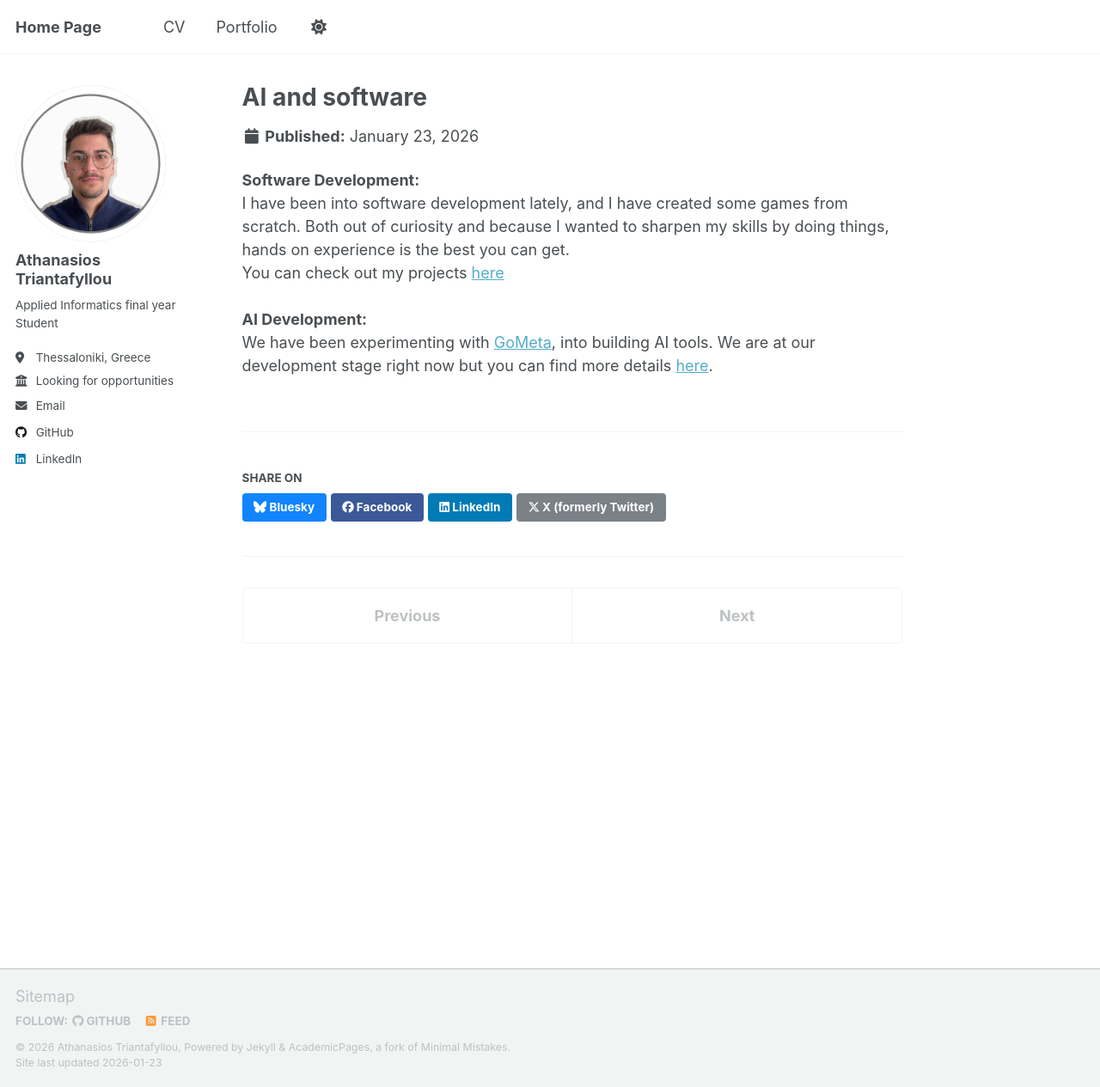
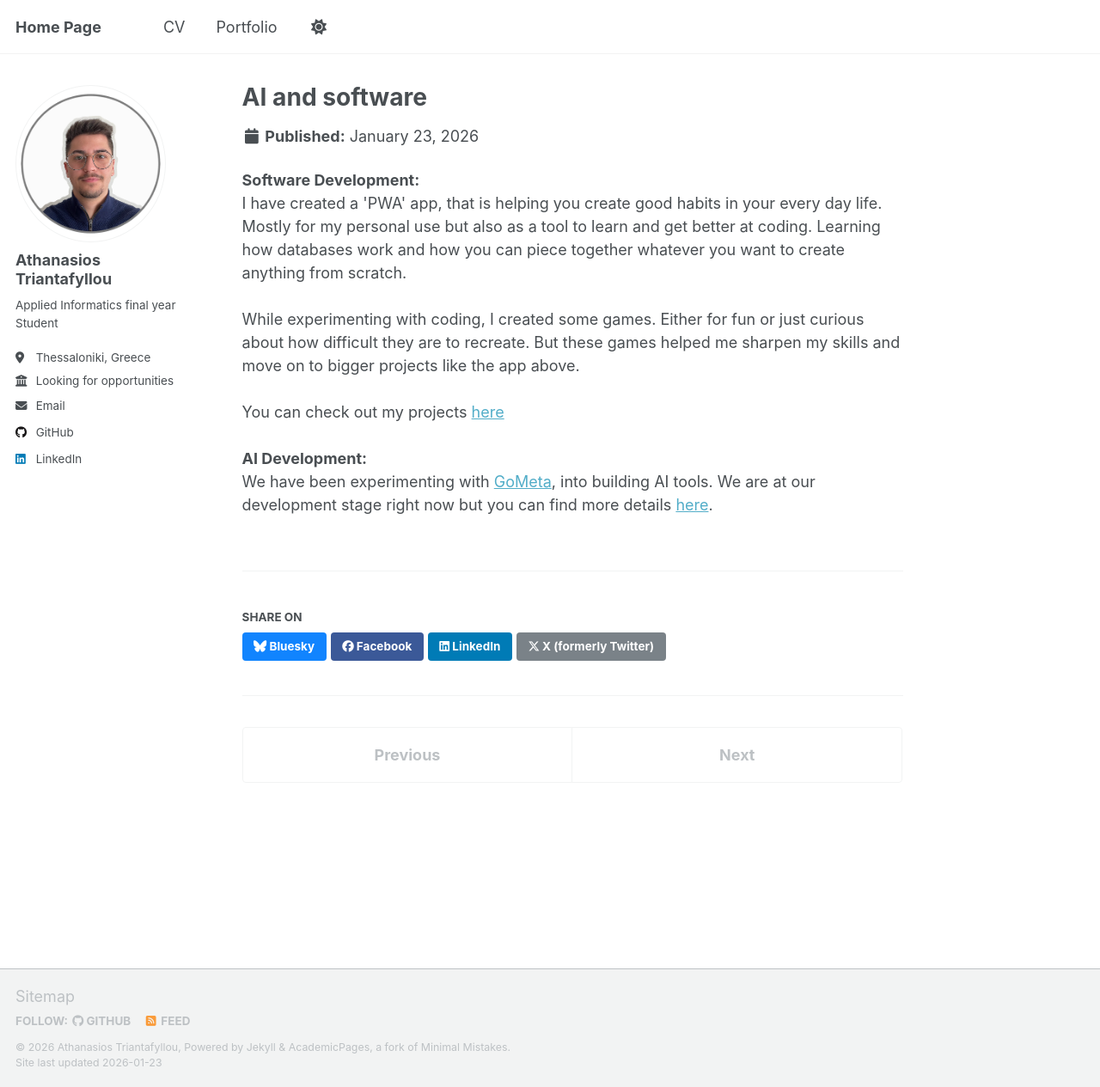
Before and after one commit to AthTriantafyllou/AthTriantafyllou.github.io, a Jekyll site: the page built from _portfolio/ai_soft.html, in a window 1280 px wide and 1265 px high. Shown: the whole window at 86% size. Built offline with Jekyll 4.4.1, drawn with Linux system fonts in a browser that asks for light colours; a script that is not in the unit is left out.

Commit message:
Update ai_soft.html

```diff
--- a/_portfolio/ai_soft.html
+++ b/_portfolio/ai_soft.html
@@ -6,10 +6,14 @@ collection: portfolio
 
 <b>Software Development:</b>
 <br>
-I have been into software development lately, and I have created some games from scratch. Both out of curiosity and because I wanted to sharpen my skills
-by doing things, hands on experience is the best you can get.
+I have created a 'PWA' app, that is helping you create good habits in your every day life. Mostly for my personal use but also as a tool to learn and get better at coding.
+Learning how databases work and how you can piece together whatever you want to create anything from scratch.
 <br>
-
+<br>
+While experimenting with coding, I created some games. Either for fun or just curious about how difficult they are to recreate. But these games helped me sharpen my skills
+and move on to bigger projects like the app above.
+<br>
+<br>
 You can check out my projects <a href="https://thanfyllou.eu/second_brain/index.html" target="_blank">here</a>
 
 <br>
```
